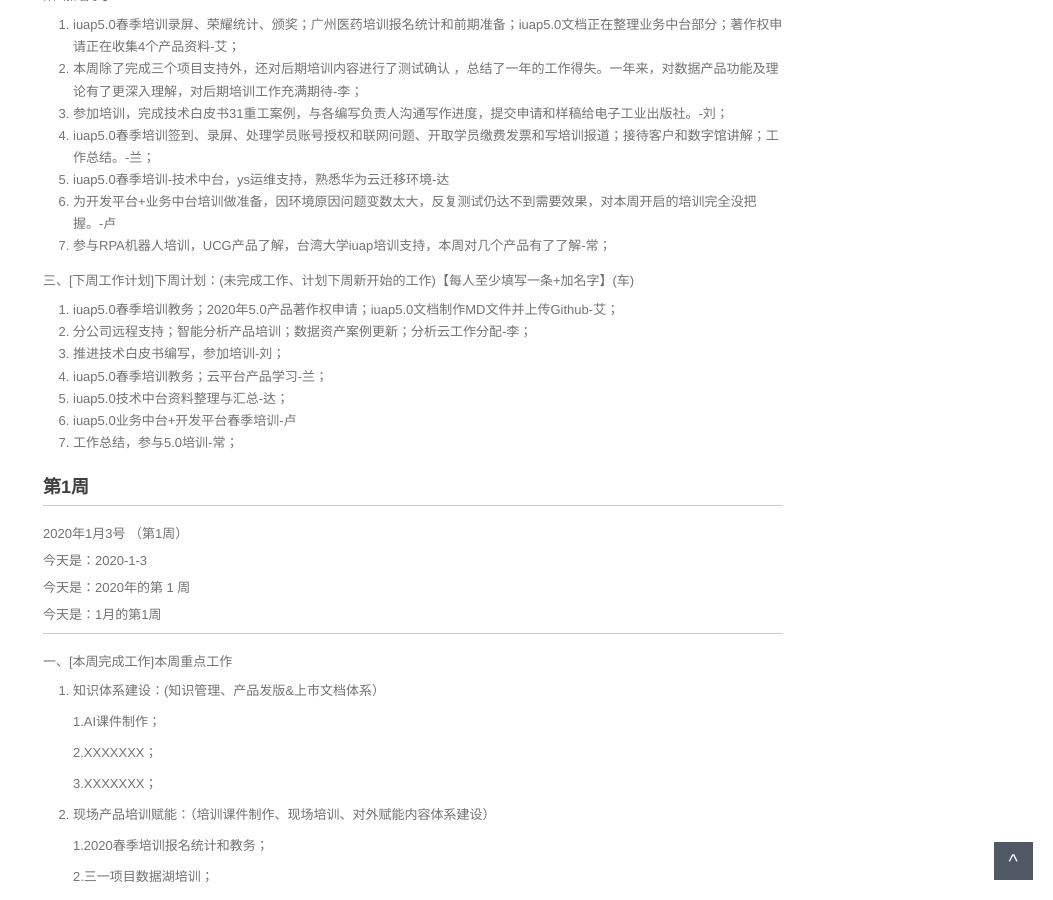
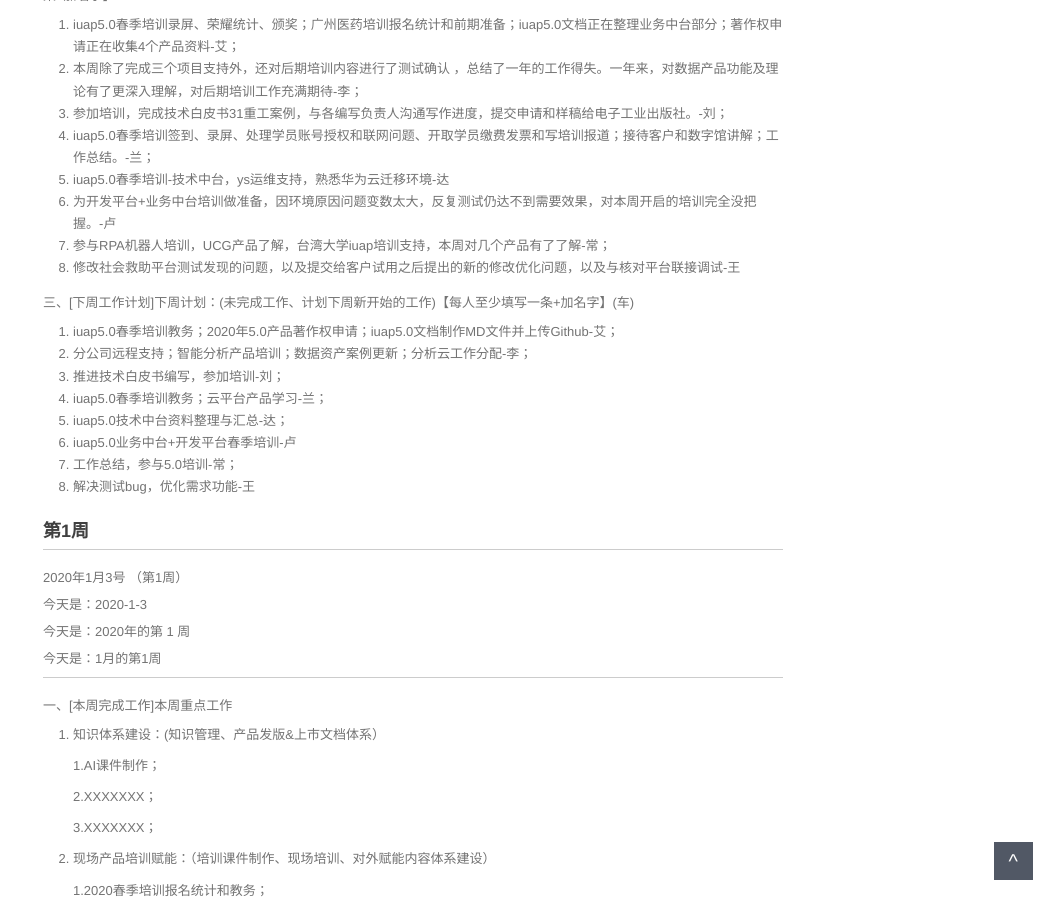
Before and after one commit to walllFlower/blog, a Jekyll site: the page built from _posts/2018-07-17-day_report_cxz.md, in a window 1280 px wide and 900 px high, scrolled down 1288 px. Shown: the whole window, without its empty margins (227-1280 px from the left). Built offline with Jekyll 4.4.1, drawn with Linux system fonts in a browser that asks for light colours; comment, search, counter and statistics services are not loaded.

Commit message:
Update 2018-07-17-day_report_cxz.md

```diff
--- a/_posts/2018-07-17-day_report_cxz.md
+++ b/_posts/2018-07-17-day_report_cxz.md
@@ -80,6 +80,7 @@ categories: 技术运营工作周报
 5. iuap5.0春季培训-技术中台，ys运维支持，熟悉华为云迁移环境-达
 6. 为开发平台+业务中台培训做准备，因环境原因问题变数太大，反复测试仍达不到需要效果，对本周开启的培训完全没把握。-卢
 7. 参与RPA机器人培训，UCG产品了解，台湾大学iuap培训支持，本周对几个产品有了了解-常；
+8. 修改社会救助平台测试发现的问题，以及提交给客户试用之后提出的新的修改优化问题，以及与核对平台联接调试-王
 
 三、[下周工作计划]下周计划：(未完成工作、计划下周新开始的工作)【每人至少填写一条+加名字】(车)
 
@@ -90,6 +91,7 @@ categories: 技术运营工作周报
 5. iuap5.0技术中台资料整理与汇总-达；
 6. iuap5.0业务中台+开发平台春季培训-卢
 7. 工作总结，参与5.0培训-常；
+8. 解决测试bug，优化需求功能-王
 
 ###  第1周
 
```
